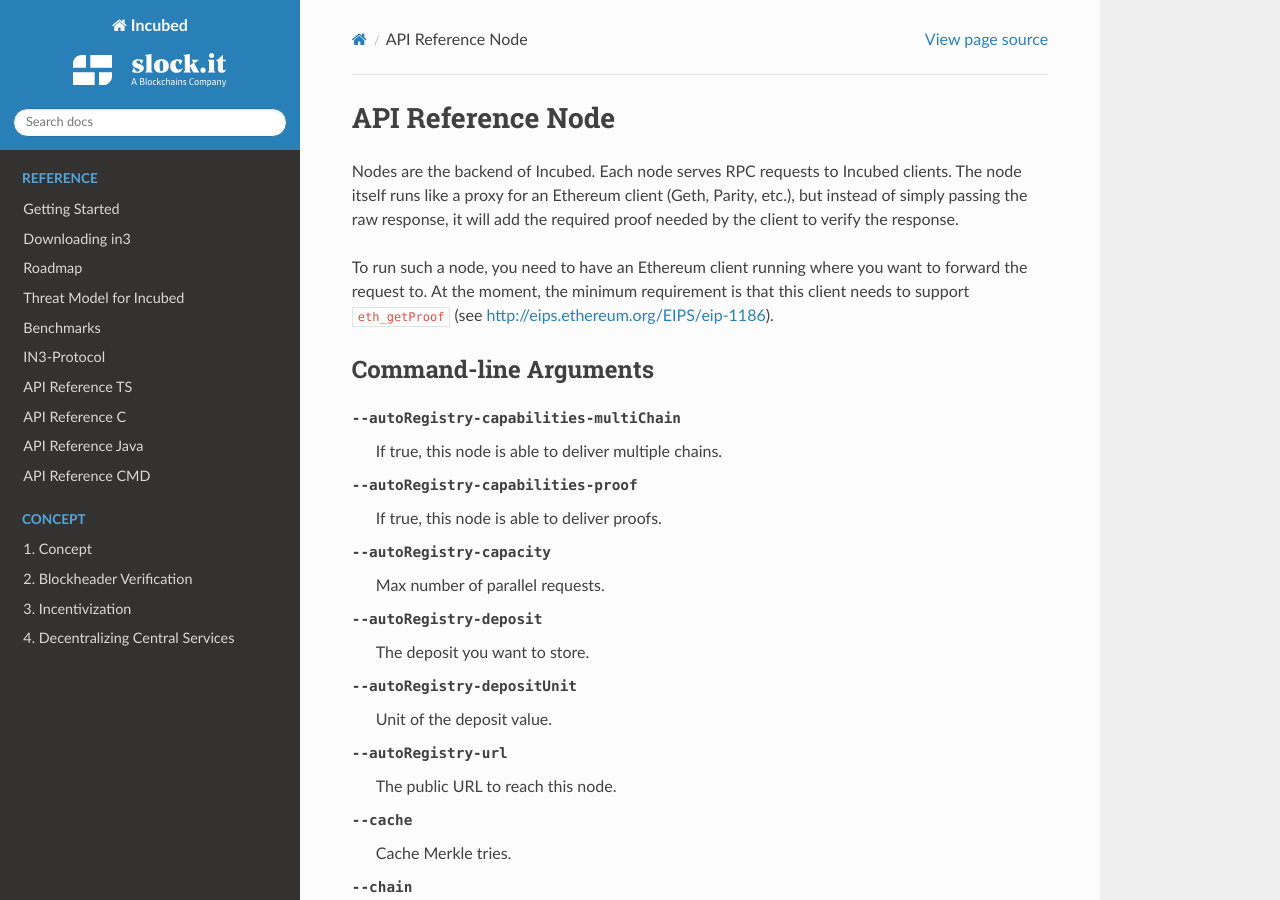
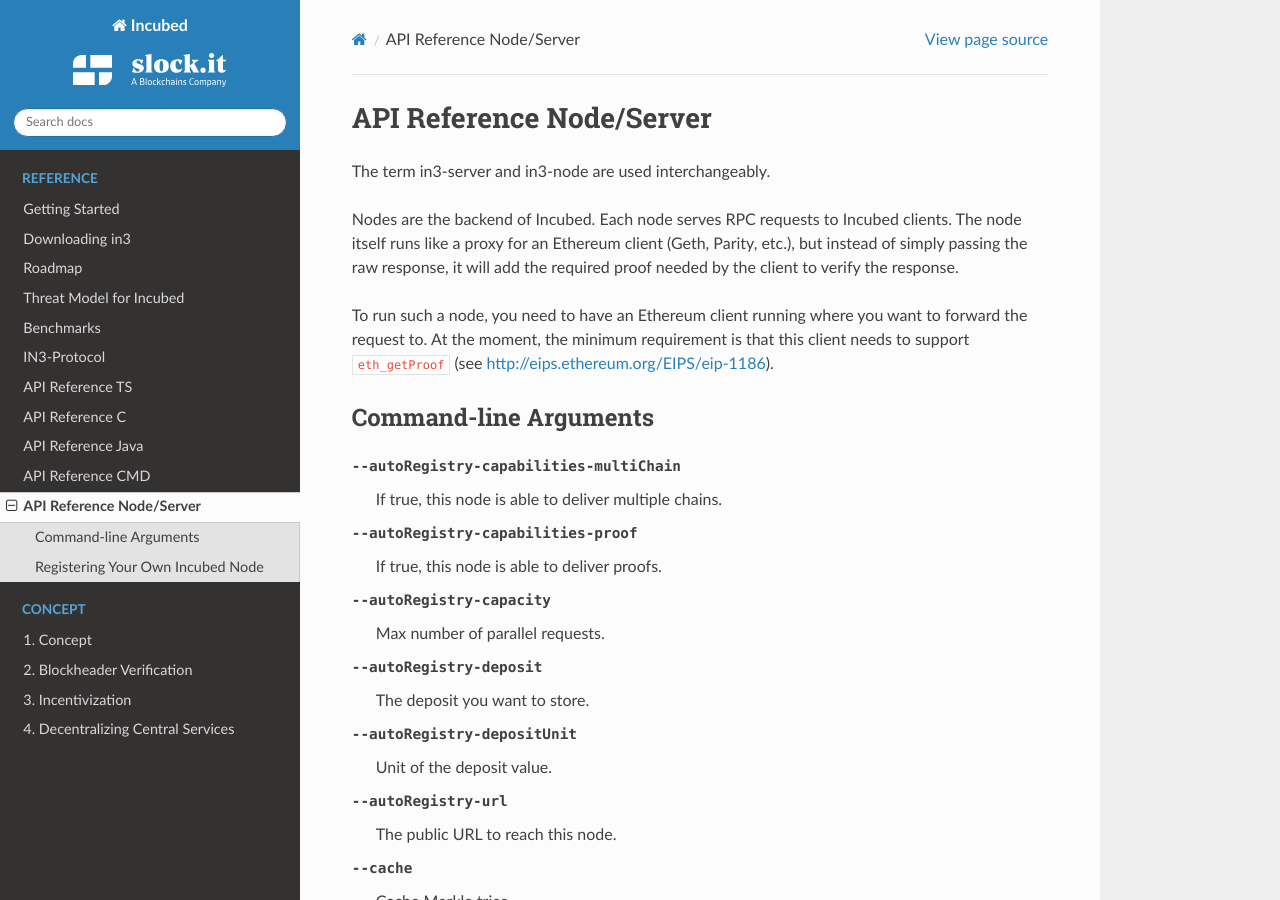
Before and after one commit to blockchainsllc/in3-docs, a Sphinx documentation site: the page built from docs/api-node-server.rst, in a window 1280 px wide and 900 px high. Built offline with Sphinx 7.4.7 and the Read the Docs theme 2.0.0, drawn with Linux system fonts in a browser that asks for light colours; pages that are not in the unit, such as notebooks, are missing from menus.

Commit message:
renaming node to node-server

```diff
--- a/docs/api-node.rst
+++ b/docs/api-node-server.rst
@@ -1,6 +1,8 @@
 ********************
-API Reference Node
+API Reference Node/Server
 ********************
+
+The term in3-server and in3-node are used interchangeably.
 
 Nodes are the backend of Incubed. Each node serves RPC requests to Incubed clients. The node itself runs like a proxy for an Ethereum client (Geth, Parity, etc.), but instead of simply passing the raw response, it will add the required proof needed by the client to verify the response.
 
--- a/docs/index.rst
+++ b/docs/index.rst
@@ -16,7 +16,7 @@ Welcome to Incubed's documentation!
    api-c
    api-java
    api-cmd
-   api-server
+   api-node-server
 
 .. toctree::
    :maxdepth: 2
```
